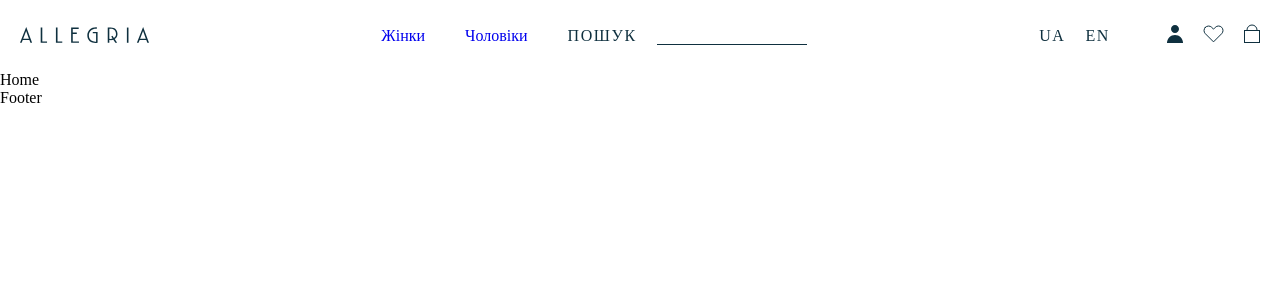
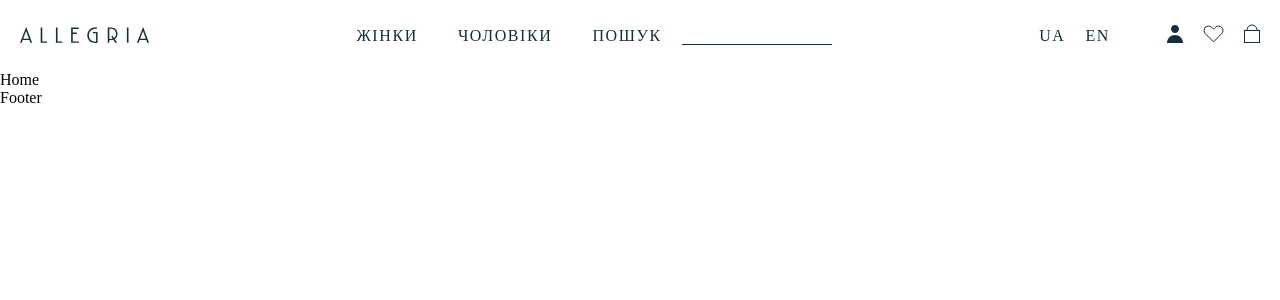
Before and after one commit to OrestShylan/project_1, a React (Create React App) app: page / in a window 1280 px wide. Shown: the top 300 px of the page. Built offline with nearby package versions, Linux system fonts and the light colour scheme.

Commit message:
change link

```diff
--- a/src/scss/header.scss
+++ b/src/scss/header.scss
@@ -9,7 +9,7 @@
     display: flex;
     column-gap: 40px;
     align-items: center;
-    &__link {
+    &-link {
 
       color:  #0F303F;
       font-weight: 400;
```
